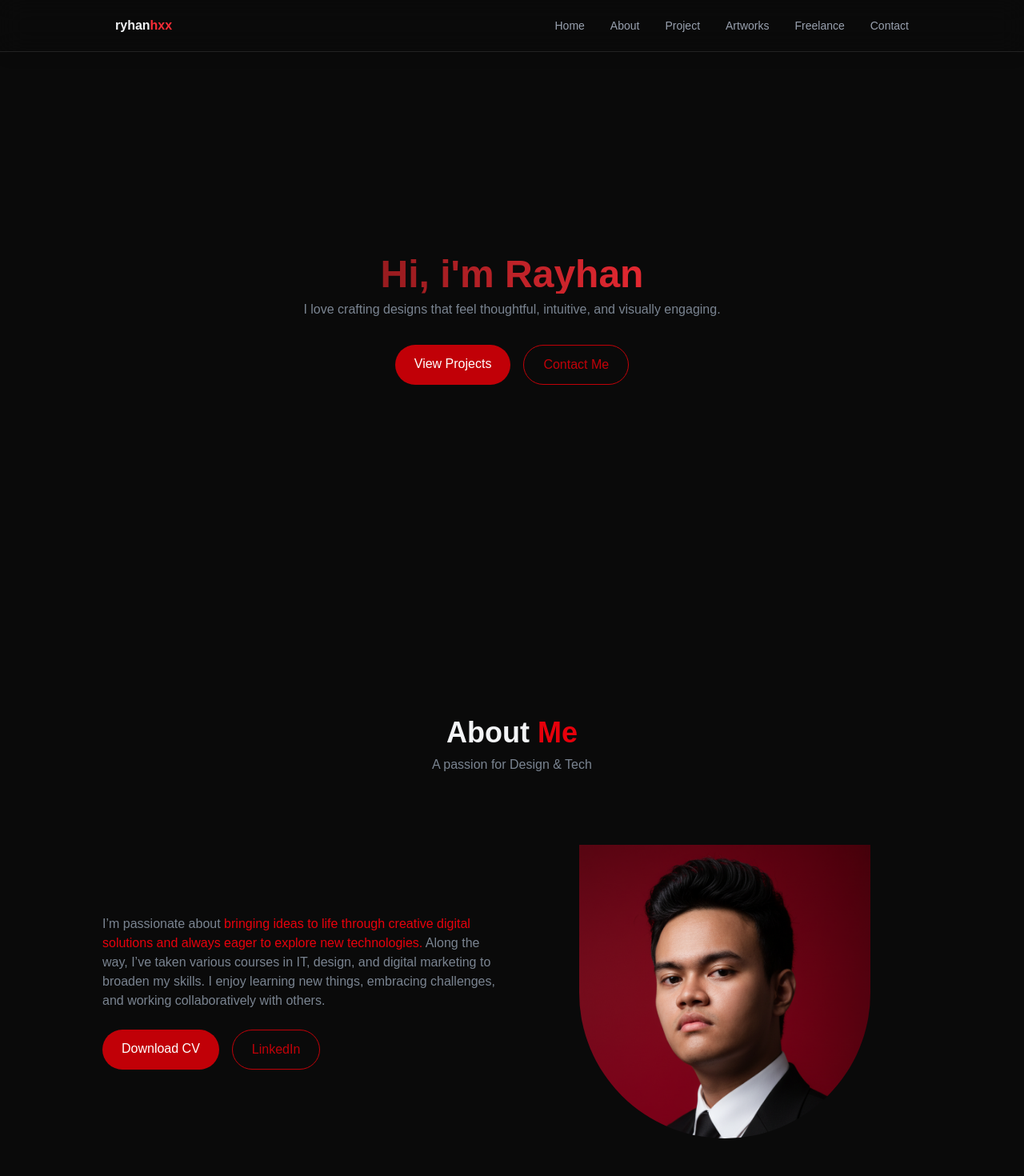
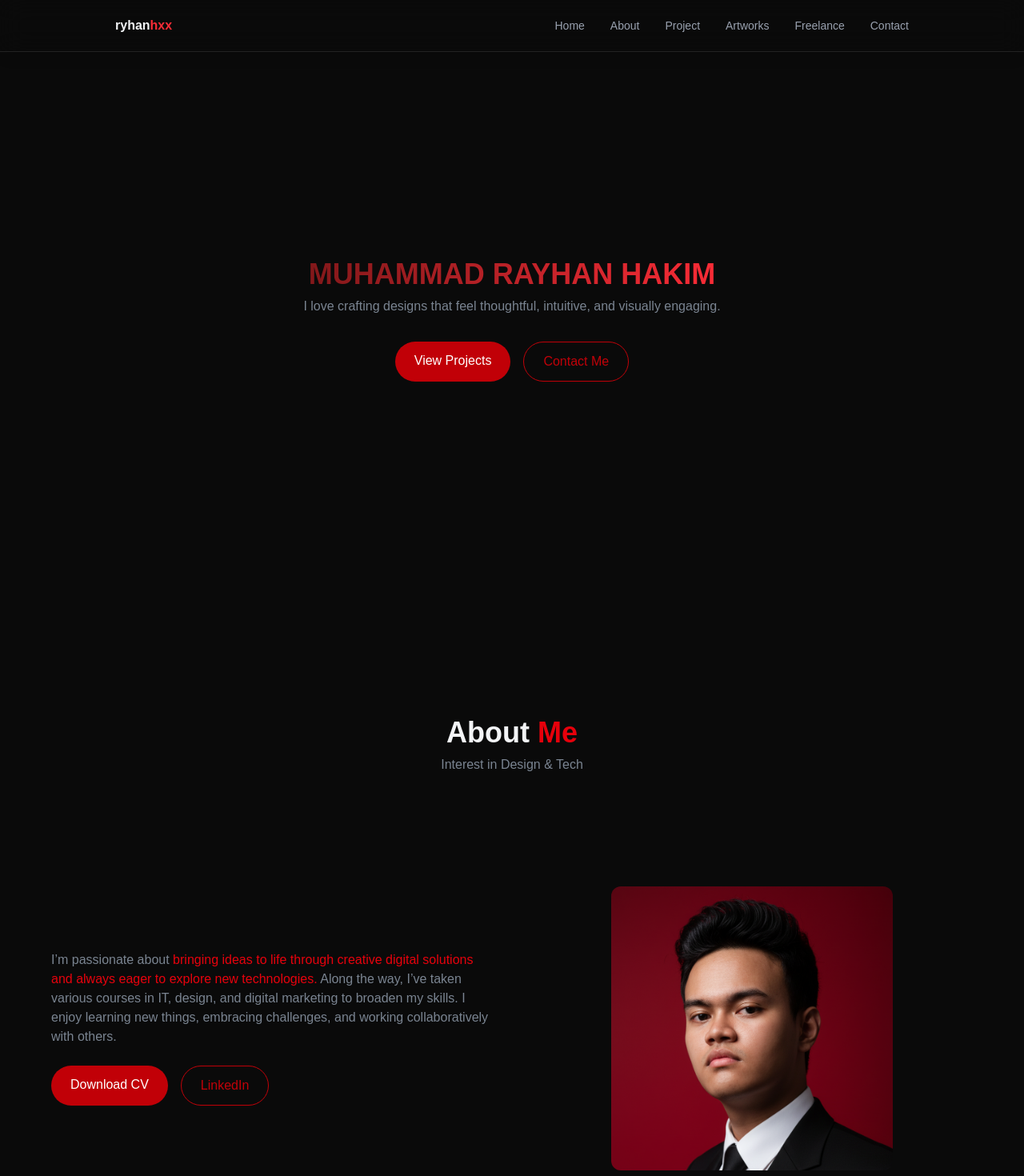
Before and after one commit to ryhanhxx6/ryhanhxx-portofolio, a React (Vite) app: page / in a window 1280 px wide. Shown: the top 1470 px of the page at 80% size. Built offline with nearby package versions, Linux system fonts and the light colour scheme.

Commit message:
Update #21

```diff
--- a/src/component/sections/About.jsx
+++ b/src/component/sections/About.jsx
@@ -1,6 +1,5 @@
 import { RevealOnScroll } from "../RevealOnScroll";
 import Photo from "../img/Photo.jpg";
-
 
 const photo = [{ id: 1, image: Photo }];
 
@@ -8,17 +7,16 @@ export const About = () => {
   return (
     <section id="about" className="py-24 px-4 relative">
       <RevealOnScroll>
-        <div className="container mx-auto max-w-5xl">
+        <div className="container mx-auto max-w-6xl">
           <h2 className="text-3xl md:text-4xl font-bold mb-2 text-center">
             About <span className="text-red-600"> Me</span>
           </h2>
 
-          <h3 className="text-center mb-6 secondary-text text-muted-foreground">
-            A passion for Design
-            & Tech
+          <h3 className="text-center text-muted-foreground mb-10 max-w-2xl mx-auto">
+            Interest in Design & Tech
           </h3>
 
-          <div className="grid grid-cols-1 md:grid-cols-2 gap-10 items-center">
+          <div className="grid grid-cols-1 md:grid-cols-2 gap-12 items-center">
             <div className="space-y-6">
               <p className="text-md text-muted-foreground">
                 I’m passionate about{" "}
@@ -47,12 +45,12 @@ export const About = () => {
               </div>
             </div>
 
-            <div className="grid grid-cols-1 gap-6">
+            <div className="grid grid-cols-1 gap-6 py-25 px-25">
               {photo.map((item) => (
                 <img
                   src={item.image}
                   alt=""
-                  className="rounded-b-full py-16 px-16 hidden md:block "
+                  className="hidden md:block rounded-xl"
                 />
               ))}
             </div>
--- a/src/component/sections/Artworks.jsx
+++ b/src/component/sections/Artworks.jsx
@@ -56,8 +56,8 @@ const graphicDesigns = [
   { id: 39, image: Socmed19 },
   { id: 40, image: Socmed20 },
 
-  { id: 41, image: Socmed21 },
-  { id: 42, image: Socmed22 },
+  { id: 41, image: Socmed22 },
+  { id: 42, image: Socmed21 },
   { id: 43, image: Socmed23 },
   { id: 44, image: Socmed24 },
   { id: 45, image: Socmed30 },
@@ -79,7 +79,7 @@ export const Artworks = () => {
         </p>
 
         {/* GRID */}
-        <div className="grid grid-cols-1 md:grid-cols-2 lg:grid-cols-3 gap-6">
+        <div className="grid grid-cols-1 md:grid-cols-2 lg:grid-cols-3 gap-6 py-12">
           {graphicDesigns.map((item) => (
             <div
               key={item.id}
--- a/src/component/sections/Competence.jsx
+++ b/src/component/sections/Competence.jsx
@@ -33,11 +33,11 @@ export const Competence = () => {
           Compe<span className="text-red-600">tence</span>
         </h2>
 
-        <h3 className="text-center text-muted-foreground mb-10 max-w-2xl mx-auto">
+        <h3 className="text-center text-muted-foreground mb-10 max-w-2xl mx-auto ">
           Focused on delivering creative and functional design solutions through a strong blend of visual aesthetics, usability, and emerging technologies.
         </h3>
 
-        <div className="grid sm:grid-cols-4 gap-6 flex justify-center px-auto mt-6 lg:px-60">
+        <div className="grid sm:grid-cols-4 gap-6 flex justify-center py-16 mt-6 lg:px-60">
           {highlights.map((item, idx) => (
             <div
               key={idx}
--- a/src/component/sections/Experience.jsx
+++ b/src/component/sections/Experience.jsx
@@ -71,7 +71,7 @@ export const Experience = () => {
           Carrer <span className="text-red-600">Journey</span>
         </h2>
 
-        <h3 className="text-center text-muted-foreground mb-10 max-w-2xl mx-auto">
+        <h3 className="text-center text-muted-foreground mb-28 max-w-2xl mx-auto">
           A continuous journey of learning, collaboration, and growth through
           hands-on projects, real-world challenges, and creative
           problem-solving.
@@ -79,7 +79,6 @@ export const Experience = () => {
         <RevealOnScroll>
           <div className="relative">
             <div className="timeline-glow absolute left-0 md:left-1/2 top-0 bottom-0 w-[2px] bg-gradient-to-b from-primary/70 via-primary/30 to-transparent md:-translate-x-1/2 shadow-[0_0_25px_rgba(255,0,0,0.8)]" />
-
             {/* Experience Items */}
             <div className="space-y-12">
               {experiences.map((exp, idx) => (
--- a/src/component/sections/Freelance.jsx
+++ b/src/component/sections/Freelance.jsx
@@ -7,7 +7,7 @@ export const Freelance = () => {
   return (
     <section id="freelance" className="py-24 px-4 relative">
       <RevealOnScroll>
-        <div className="container mx-auto max-w-5xl">
+        <div className="container mx-auto max-w-6xl">
           <h2 className="text-3xl md:text-4xl font-bold mb-2 text-center">
             Desig<span className="text-red-600">noir</span>
           </h2>
@@ -16,17 +16,12 @@ export const Freelance = () => {
             Creative Vision, Executed with Precision.
           </h3>
 
-          <div className="grid grid-cols-1 md:grid-cols-2 gap-12 items-center">
-            <div className="grid grid-cols-1 gap-6">
+          <div className="grid grid-cols-1 md:grid-cols-2 gap-12 py-16 items-center">
             {photo.map((item) => (
-                <img
-                  src={item.image}
-                  alt=""
-                  className="py-max px-max bg-origin-content"
-                />
+              <img src={item.image} alt="" className="bg-origin-content" />
             ))}
-            </div>
 
+            <div className="grid grid-cols-1 md:grid-cols-1 gap-10 items-center">
               <div className="space-y-6">
                 <p className="text-md text-muted-foreground">
                   Your ideas, elevated. Crafting elegant designs. Delivering
@@ -49,6 +44,7 @@ export const Freelance = () => {
               </div>
             </div>
           </div>
+        </div>
       </RevealOnScroll>
     </section>
   );
--- a/src/component/sections/Home.jsx
+++ b/src/component/sections/Home.jsx
@@ -8,8 +8,8 @@ export const Home = () => {
     >
       <RevealOnScroll>
         <div className="text-center z-10 px-4">
-          <h1 className="text-6xl md:text-5xl font-bold mb-2 bg-gradient-to-l from-red-500 to-red-900 bg-clip-text text-transparent leading-right">
-            Hi, i'm Rayhan
+          <h1 className="text-6xl md:text-4xl font-bold mb-2 bg-gradient-to-l from-red-500 to-red-900 bg-clip-text text-transparent leading-right">
+            MUHAMMAD RAYHAN HAKIM
           </h1>
 
           <p className="text-md mb-8 max-w-3xl mx-auto text-muted-foreground">
--- a/src/component/sections/Projects.jsx
+++ b/src/component/sections/Projects.jsx
@@ -70,7 +70,7 @@ export const Projects = () => {
   return (
     <section id="projects" className="py-24 px-4 relative">
       <RevealOnScroll>
-        <div className="container mx-auto max-w-5xl">
+        <div className="container mx-auto max-w-6xl">
           <h2 className="text-3xl md:text-4xl font-bold mb-2 text-center">
             Featured <span className="text-red-600">Projects</span>
           </h2>
@@ -80,7 +80,7 @@ export const Projects = () => {
             focusing on performance and user experience.
           </p>
 
-          <div className="grid grid-cols-1 md:grid-cols-2 lg:grid-cols-3 gap-8">
+          <div className="grid grid-cols-1 md:grid-cols-2 lg:grid-cols-3 gap-8 py-16">
             {projects.map((project) => (
               <div
                 key={project.id}
--- a/src/index.css
+++ b/src/index.css
@@ -4,7 +4,7 @@
   --color-background: #0f1418;
   --color-foreground: #f0f2f5;
 
-  --color-card: #141a1f;
+  --color-card: ##0a0a0a;
 
   --color-primary: #dc2626;
   --color-primary-foreground: #ffffff;
```
Lines whose indentation alone changed are shown as unchanged.
